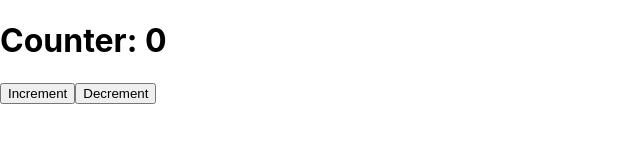
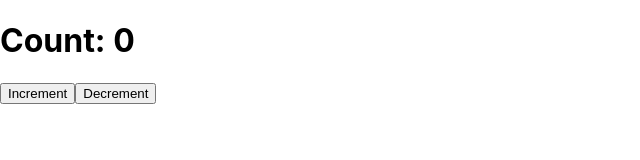
Before and after one commit to dela-ger/react-redux, a React (Create React App) app: page / in a window 1280 px wide. Shown: the top 160 px of the page, without its empty margins (0-640 px from the left). Built offline with nearby package versions, Linux system fonts and the light colour scheme.

Commit message:
Reviewed the codes

```diff
--- a/src/App.js
+++ b/src/App.js
@@ -3,11 +3,13 @@ import { useSelector, useDispatch } from "react-redux";
 import { increment, decrement } from "./store";
 
 function App() {
-  const counter = useSelector(state => state.counter);
-  const dispatch = useDispatch();
+  const count = useSelector( (state) => state.count)
+  const dispatch = useDispatch()
+
   return (
     <>
-      <h1>Counter: {counter}</h1>
+      <h1>Count: {count}</h1>
+
       <button onClick={() => dispatch(increment())}>Increment</button>
       <button onClick={() => dispatch(decrement())}>Decrement</button>
     </>
--- a/src/store.js
+++ b/src/store.js
@@ -1,35 +1,34 @@
-import { createStore } from 'redux';
+import { createStore } from "redux";
 
-// initial State
 const initialState = {
-    counter: 0
+    count: 0
 };
 
-// Action types
+// create action type
 const INCREMENT = 'INCREMENT';
 const DECREMENT = 'DECREMENT';
 
-// Action creators
-const increment = () => {
-    return {type: INCREMENT}
-}
+// action creator
 
-const decrement = () => {
-    return { type: DECREMENT }
-}
+export const increment = () => ({  type: INCREMENT });
 
-// Reducer
+export const decrement = () => {
+    return {
+        type: DECREMENT
+    }
+};
+
+// create the reducer function
 const counterReducer = (state = initialState, action) => {
     if (action.type === INCREMENT) {
-        return { ...state, counter: state.counter + 1 }
-    } else if(action.type === DECREMENT) {
-        return { ...state, counter: state.counter - 1 }
+        return { ...state, count: state.count + 1 }
+    } else if (action.type === DECREMENT) {
+        return { ...state, count: state.count - 1 }
     }else {
-        return state;
+        return state
     }
-}
+};
 
-// create redux store
-const store = createStore(counterReducer);
+const store = createStore(counterReducer)
 
-export { store, increment, decrement }
+export default store;
```
Also changed, not shown: src/index.js (+4 -3 lines).
